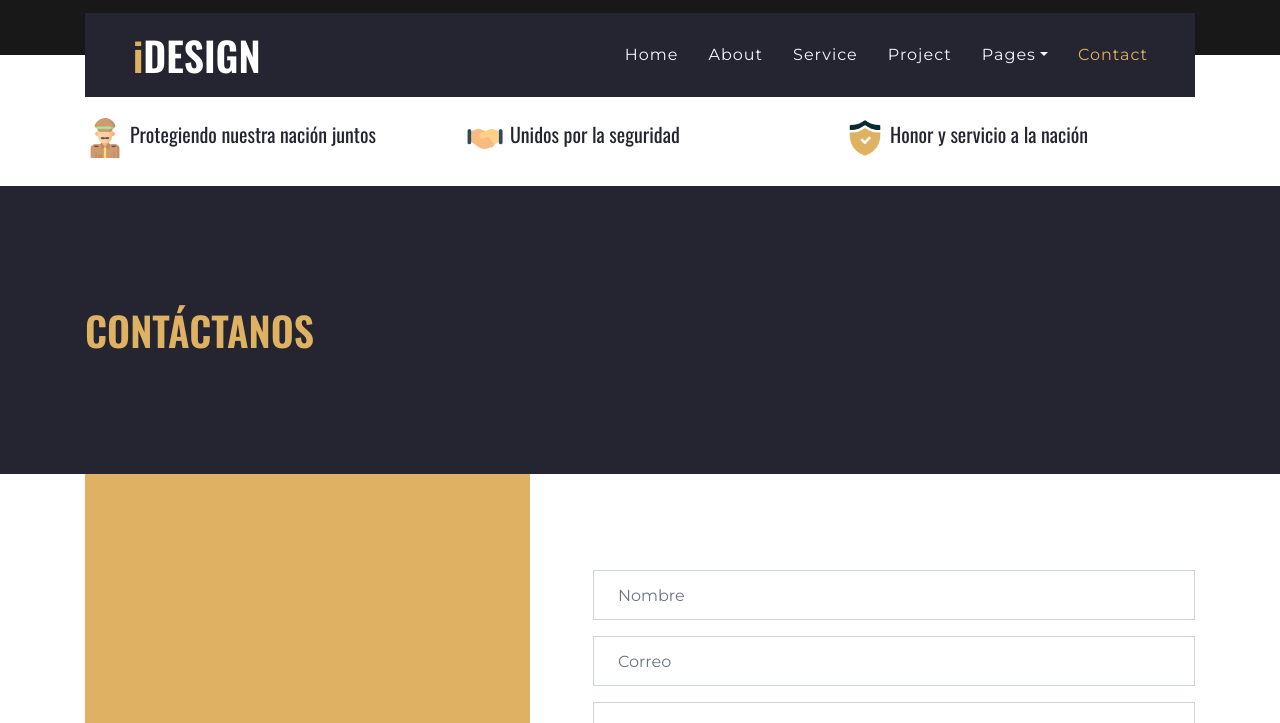
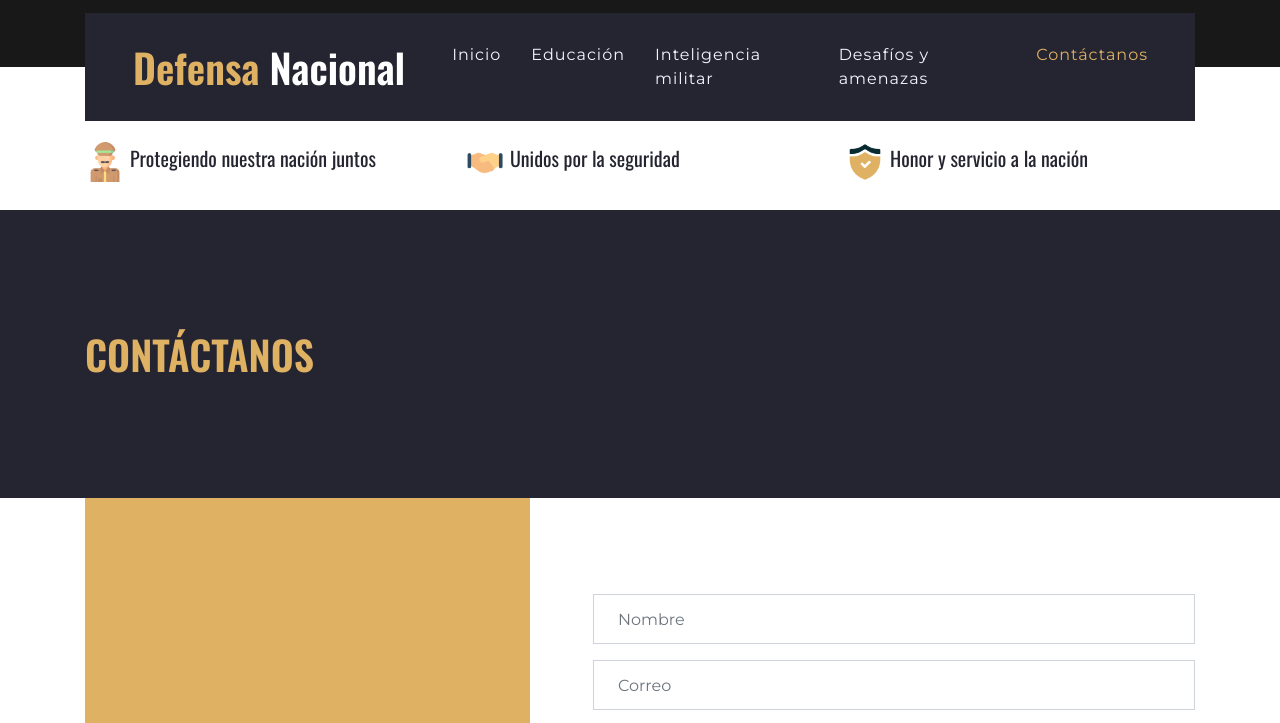
Before and after one commit to gustavoam-asdf/nacional-defense, a website: page public/contact.html in a window 1280 px wide. Shown: the part 43-766 px from the top of the page. Drawn offline with nearby package versions, Linux system fonts and the light colour scheme.

Commit message:
update header

```diff
--- a/public/contact.html
+++ b/public/contact.html
@@ -53,26 +53,19 @@
 	<div class="container-fluid position-relative nav-bar p-0">
 		<div class="container position-relative" style="z-index: 9;">
 			<nav class="navbar navbar-expand-lg bg-secondary navbar-dark py-3 py-lg-0 pl-3 pl-lg-5">
-				<a href="" class="navbar-brand">
-					<h1 class="m-0 display-5 text-white"><span class="text-primary">i</span>DESIGN</h1>
+				<a href="/" class="navbar-brand">
+					<h1 class="m-0 display-5 text-white"><span class="text-primary">Defensa</span> Nacional</h1>
 				</a>
 				<button type="button" class="navbar-toggler" data-toggle="collapse" data-target="#navbarCollapse">
 					<span class="navbar-toggler-icon"></span>
 				</button>
 				<div class="collapse navbar-collapse justify-content-between px-3" id="navbarCollapse">
 					<div class="navbar-nav ml-auto py-0">
-						<a href="index.html" class="nav-item nav-link">Home</a>
-						<a href="about.html" class="nav-item nav-link">About</a>
-						<a href="service.html" class="nav-item nav-link">Service</a>
-						<a href="project.html" class="nav-item nav-link">Project</a>
-						<div class="nav-item dropdown">
-							<a href="#" class="nav-link dropdown-toggle" data-toggle="dropdown">Pages</a>
-							<div class="dropdown-menu rounded-0 m-0">
-								<a href="blog.html" class="dropdown-item">Blog Grid</a>
-								<a href="single.html" class="dropdown-item">Blog Detail</a>
-							</div>
-						</div>
-						<a href="contact.html" class="nav-item nav-link active">Contact</a>
+						<a href="index.html" class="nav-item nav-link">Inicio</a>
+						<a href="education.html" class="nav-item nav-link">Educación</a>
+						<a href="inteligencia-militar.html" class="nav-item nav-link">Inteligencia militar</a>
+						<a href="desafios-amenazas.html" class="nav-item nav-link">Desafíos y amenazas</a>
+						<a href="contact.html" class="nav-item nav-link active">Contáctanos</a>
 					</div>
 				</div>
 			</nav>
```
Also changed, not shown: public/desafios-amenazas.html (+4 -11 lines), public/index.html (+1 -1 lines), public/inteligencia-militar.html (+2 -10 lines).
